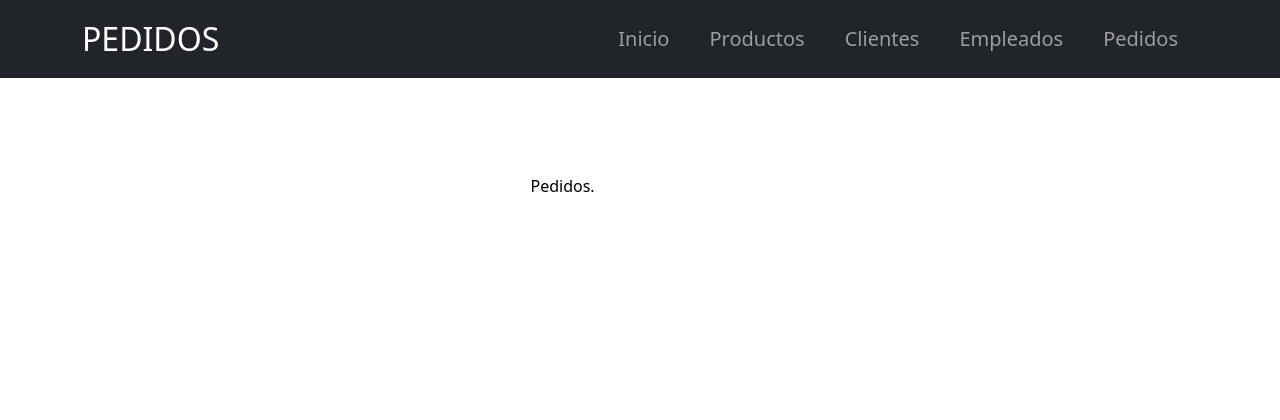
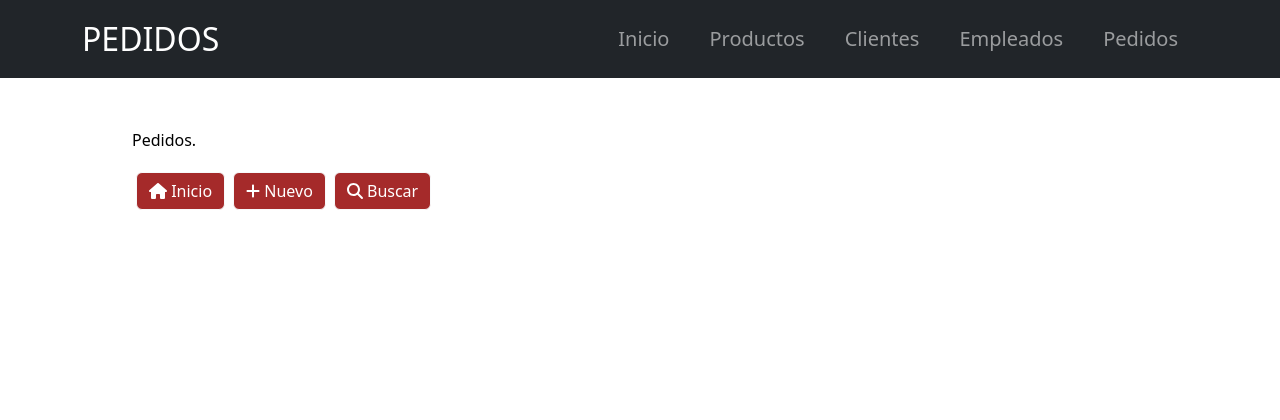
Before and after one commit to gabaq/Tercera-pre-entrega-Aquino, a Django app: page /apppedidos/pedidos/ in a window 1280 px wide. Shown: the top 420 px of the page. Run offline with Django 4.2, Linux system fonts and the light colour scheme; some libraries are stand-ins or nearby versions; some web fonts are replaced.

Commit message:
Add Pedidos forms, views, urls

```diff
--- a/Pedidos/templates/Pedidos/pedidos.html
+++ b/Pedidos/templates/Pedidos/pedidos.html
@@ -1,13 +1,24 @@
 {% extends "Pedidos/index.html" %}
 {% load static %}
 {% block contenidoQueCambia %}
-<section class="py-5">
-    <div class="container px-4 px-lg-5 mt-5">
-        <div class="row gx-4 gx-lg-5 row-cols-2 row-cols-md-3 row-cols-xl-4 justify-content-center">
+<div class="container-fluid" style="padding: 50px;">
 
-            <p>Pedidos.</p>
+    <p>Pedidos.</p>
 
-        </div>
+    <nav class="nav nav-pills lead" style="color: black;">
+        <a class="btn btn-outline-light main-btn-margins" href="{% url 'Pedidos' %}" style="color: white; background-color: brown;"><i class="fa fa-home" aria-hidden="true"> </i> Inicio</a>
+        <a class="btn btn-outline-light main-btn-margins" href="{% url 'setPedidos' %}" style="color: white; background-color: brown;"><i class="fa fa-plus" aria-hidden="true"> </i> Nuevo</a>
+        <a class="btn btn-outline-light main-btn-margins" href="{% url 'getPedidos' %}" style="color: white; background-color: brown;"><i class="fa fa-search" aria-hidden="true"> </i> Buscar</a>
+    </nav>
+
+    <div class="form">
+        {% block setPedidos %}
+        {% endblock %}
     </div>
-</section>
+    <div class="form">
+        {% block getPedidos %}
+        {% endblock %}
+    </div>
+
+</div>
 {% endblock %}
--- a/Pedidos/templates/Pedidos/setPedidos.html
+++ b/Pedidos/templates/Pedidos/setPedidos.html
@@ -4,12 +4,13 @@
 {% block setPedidos %}
 <div>
     <p>Alta de Pedidos.</p>
-
     <form action="/apppedidos/setPedidos/" method="post"> {% csrf_token %}
         <table>
             {{ miFormulario.as_table }}
         </table>
-        <input type = "submit" value="Enviar">
+        <!--<input type = "submit" value="Enviar">-->
+        <button type="submit" class="btn btn-outline-light main-btn-margins" style="color: white; background-color: brown;"><i class="fa fa-search" aria-hidden="true"> </i> Enviar</button>
+        <a class="btn btn-outline-light main-btn-margins" href="{% url 'Pedidos' %}" style="color: white; background-color: brown;"><i class="fa fa-times" aria-hidden="true"></i> Cancelar</a>
     </form>
 
 </div>
--- a/Pedidos/urls.py
+++ b/Pedidos/urls.py
@@ -9,16 +9,23 @@ from Pedidos.views import *
 urlpatterns = [
     path('', inicio, name='Inicio'),
     path('inicio/', inicio, name='Inicio'),
-    path('clientes/', cliente, name='Clientes'),
-    path('empleados/', empleado, name='Empleados'),
-    path('pedidos/', pedido, name='Pedidos'),
+
+
+
     path('productos/', producto, name='Productos'),
 
+    path('clientes/', cliente, name='Clientes'),
     path('setClientes/', setClientes, name='setClientes'),
     path('getClientes/', getClientes, name='getClientes'),
     path('buscarClientes/', buscarClientes, name='buscarClientes'),
 
+    path('empleados/', empleado, name='Empleados'),
     path('setEmpleados/', setEmpleados, name='setEmpleados'),
     path('getEmpleados/', getEmpleados, name='getEmpleados'),
     path('buscarEmpleados/', buscarEmpleados, name='buscarEmpleados'),
+
+    path('pedidos/', pedido, name='Pedidos'),
+    path('setPedidos/', setPedidos, name='setPedidos'),
+    path('getPedidos/', getPedidos, name='getPedidos'),
+    path('buscarPedidos/', buscarPedidos, name='buscarPedidos'),
 ]
--- a/Pedidos/views.py
+++ b/Pedidos/views.py
@@ -103,3 +103,35 @@ def buscarEmpleados(request):
     else:
         respuesta = "No se enviaron datos"
     return HttpResponse(respuesta)
+
+
+# seccion Pedidos
+
+def setPedidos(request):
+    if request.method == 'POST':
+        miFormulario = form_setPedidos(request.POST)
+        print(miFormulario)
+        if miFormulario.is_valid:
+            data = miFormulario.cleaned_data
+            pedido = Pedido  (descripcion= data["descripcion"]
+                            ,fechaDeEntrega= data["fechaDeEntrega"]
+                            ,entregado= data["entregado"])
+            pedido.save()
+            return render(request,'Pedidos/inicio.html')
+    else:
+        miFormulario = form_setPedidos()
+        return render(request, "Pedidos/setPedidos.html", {"miFormulario":miFormulario})
+
+
+def getPedidos(request):
+    return render(request,'Pedidos/getPedidos.html')
+
+
+def buscarPedidos(request):
+    if request.GET["descripcion"]:
+        descripcion = request.GET["descripcion"]
+        pedidos = Pedido.objects.filter(descripcion = descripcion)
+        return render(request, 'Pedidos/getPedidos.html', {"pedidos":pedidos})
+    else:
+        respuesta = "No se enviaron datos"
+    return HttpResponse(respuesta)
```
Also changed, not shown: Pedidos/templates/Pedidos/getPedidos.html (+6 -4 lines), db.sqlite3.
